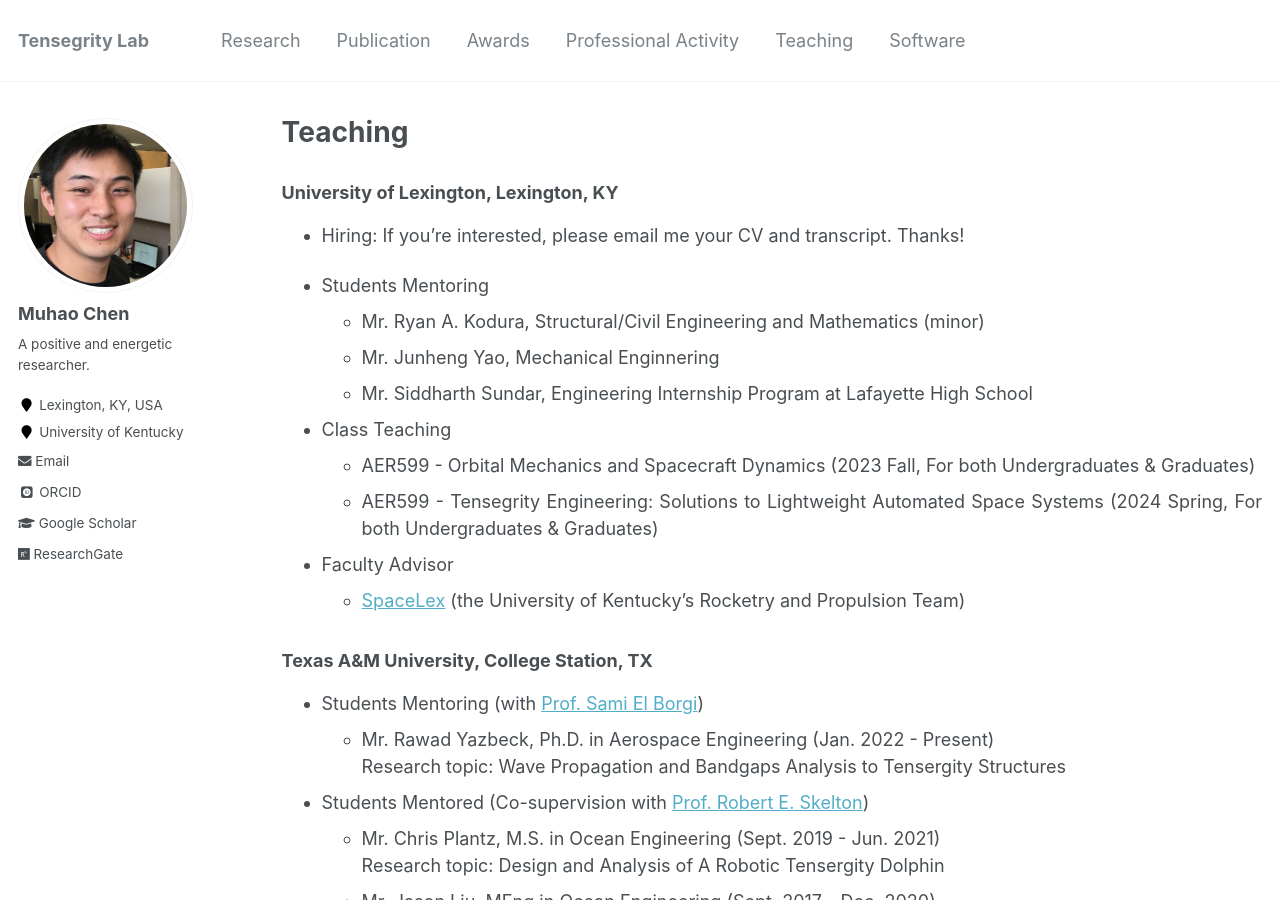
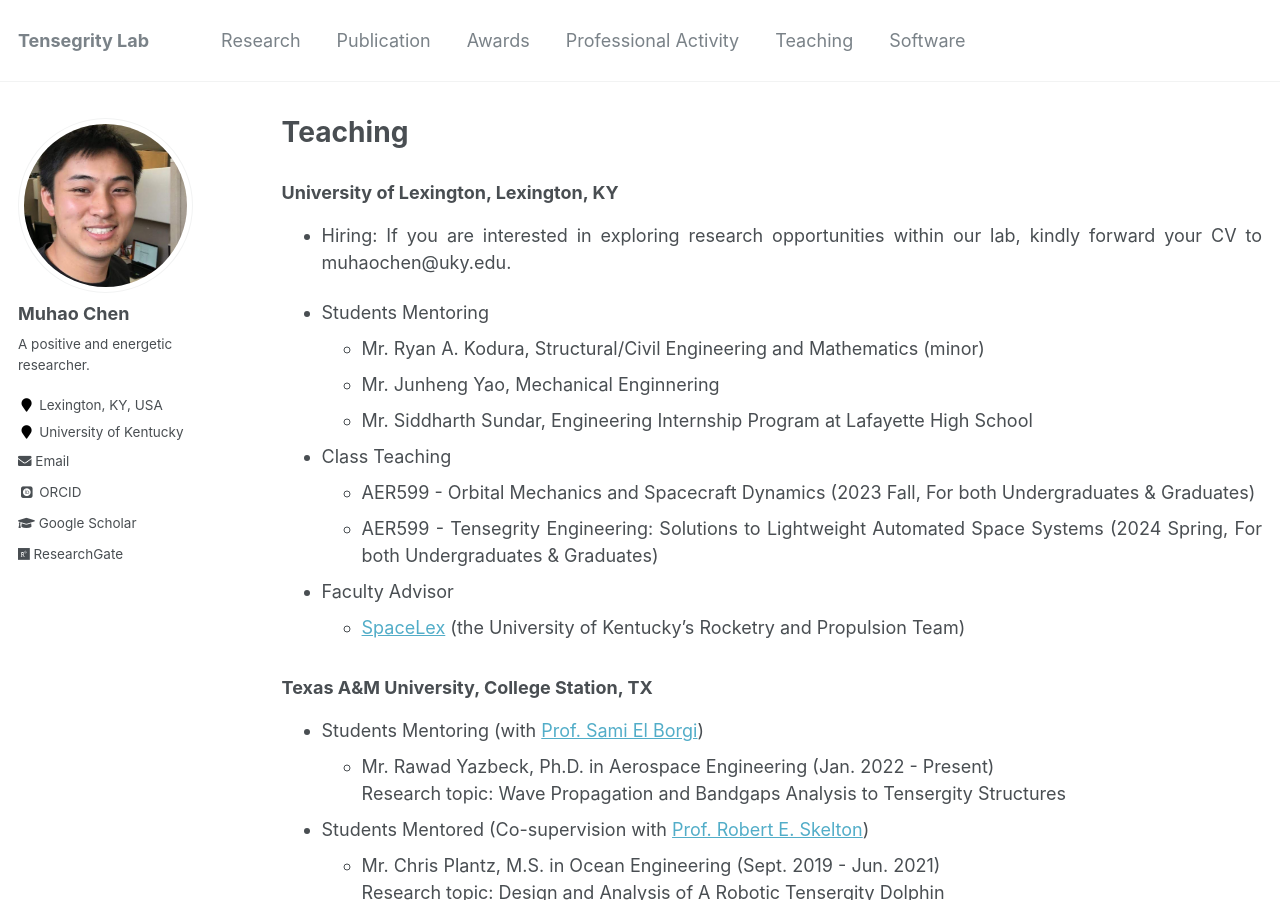
Before and after one commit to Muhao-Chen/muhao-chen.github.io, a Jekyll site: the page built from _pages/teaching.md, in a window 1280 px wide and 900 px high. Built offline with Jekyll 4.4.1, drawn with Linux system fonts in a browser that asks for light colours; some web fonts are replaced.

Commit message:
Update teaching.md

```diff
--- a/_pages/teaching.md
+++ b/_pages/teaching.md
@@ -10,7 +10,7 @@ toc: true
 
 ### University of Lexington, Lexington, KY
 
-- Hiring: If you're interested, please email me your CV and transcript. Thanks!
+- Hiring: If you are interested in exploring research opportunities within our lab, kindly forward your CV to muhaochen@uky.edu.
 
 - Students Mentoring
     * Mr. Ryan A. Kodura, Structural/Civil Engineering and Mathematics (minor)
```
